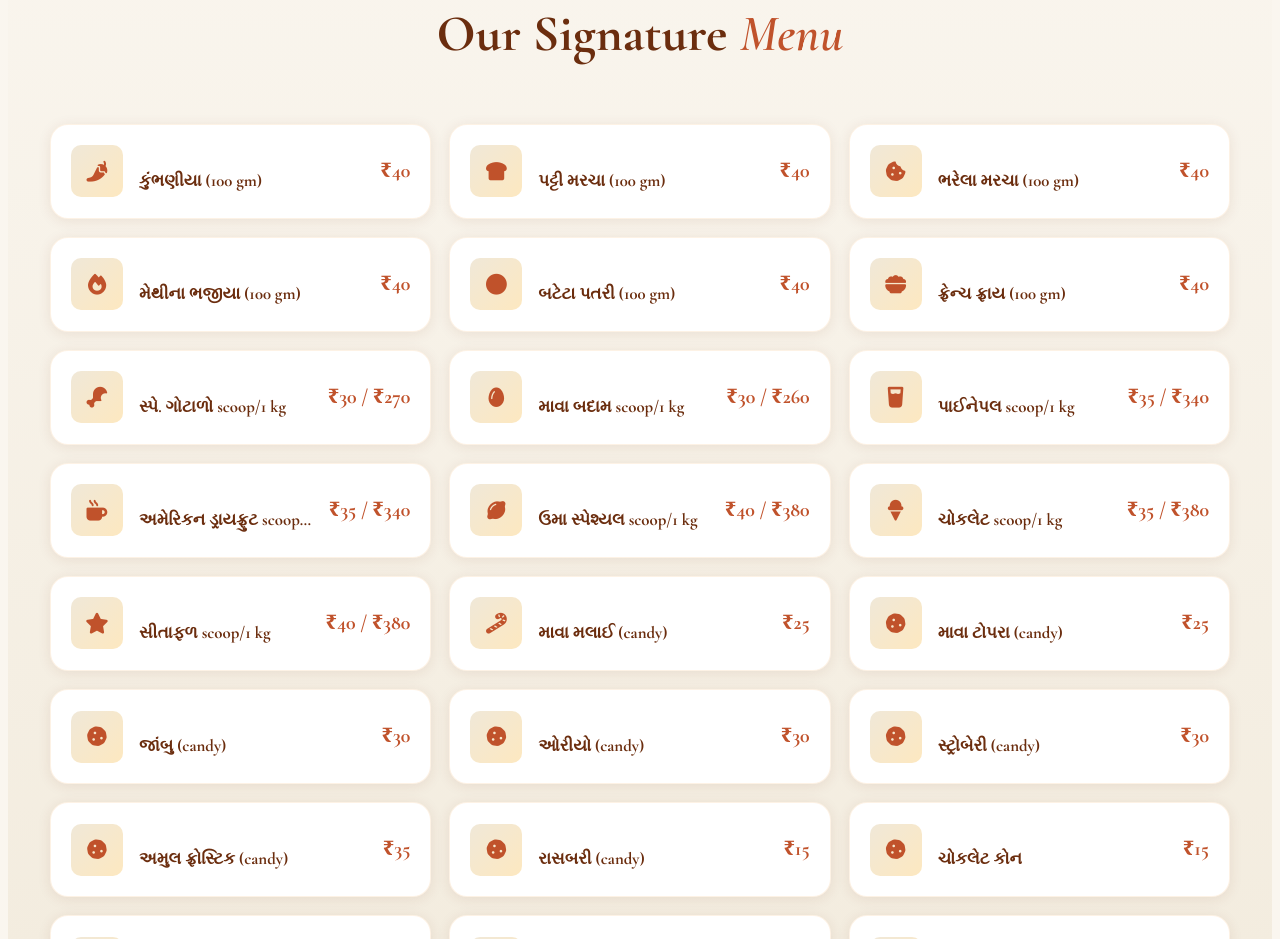
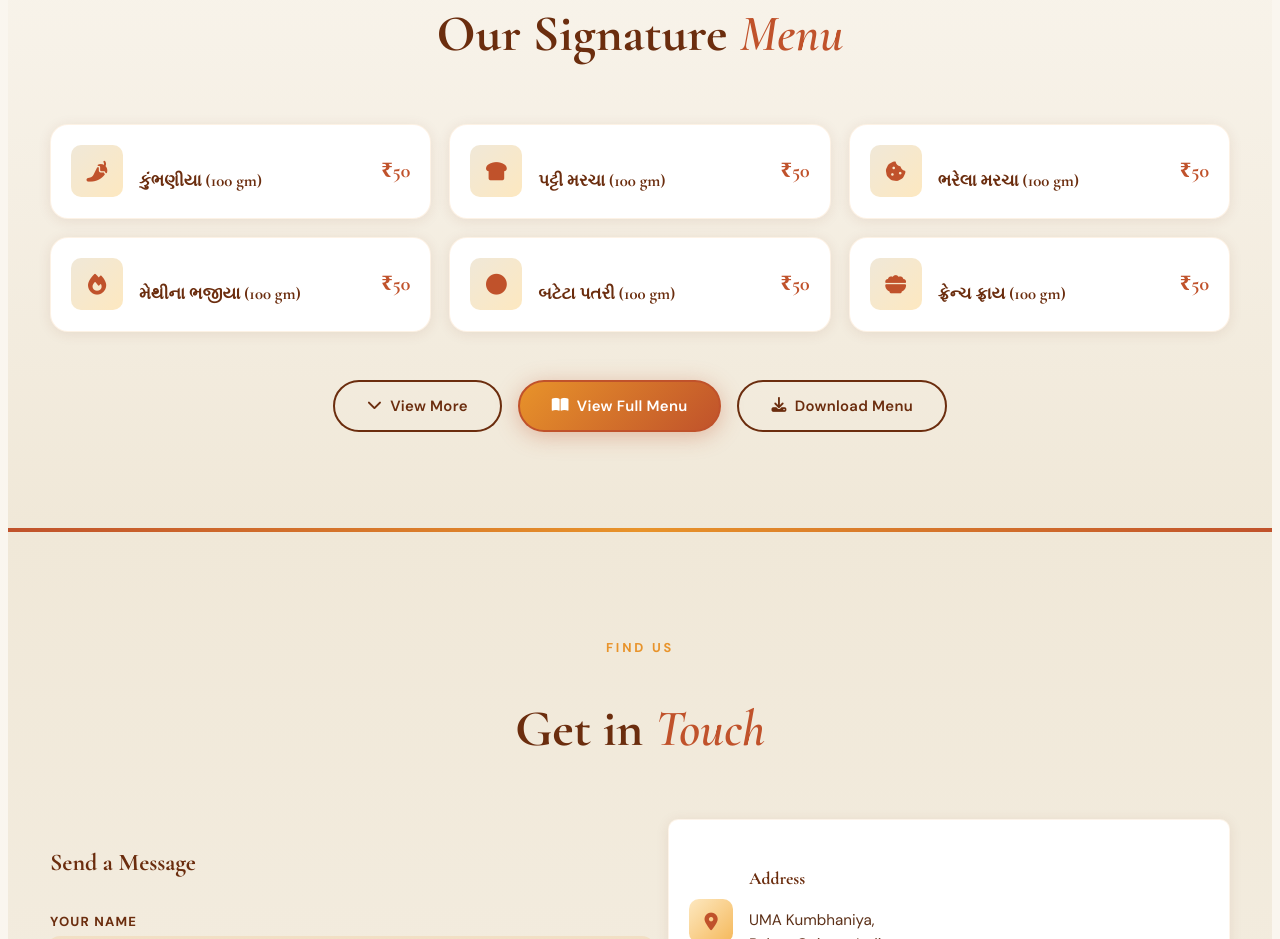
Before and after one commit to tkpatel011/UMA_Kumbhaniya, a plain HTML site: page index.html in a window 1280 px wide. Shown: the part 1861-2800 px from the top of the page. Drawn offline with nearby package versions, Linux system fonts and the light colour scheme.

Commit message:
Update index.html

```diff
--- a/index.html
+++ b/index.html
@@ -1,47 +1,44 @@
 <!DOCTYPE html>
 <html lang="en">
-
 <head>
     <meta charset="UTF-8" />
-    <meta name="viewport" content="width=device-width, initial-scale=1.0" />
-    <title>UMA Kumbhaniya</title>
+    <meta name="viewport" content="width=device-width, initial-scale=1.0, maximum-scale=1.0, user-scalable=no" />
+    <title>UMA Kumbhaniya | Premium Gujarati Restaurant in Babra</title>
+    <meta name="description" content="Welcome to UMA Kumbhaniya. Where every bite tells a story of tradition & love. Experience authentic Gujarati cuisine in Babra, Gujarat." />
+    <meta name="keywords" content="UMA Kumbhaniya, Kumbhaniya, Babra Restaurant, Gujarati Cuisine, Authentic Gujarati Food, Traditional Restaurant" />
+    <meta property="og:title" content="UMA Kumbhaniya | Authentic Gujarati Restaurant" />
+    <meta property="og:description" content="Where every bite tells a story of tradition & love. Experience authentic Gujarati cuisine in Babra, Gujarat." />
+    <meta property="og:type" content="website" />
+    <meta property="og:url" content="https://www.umakumbhaniya.com" />
+    <meta name="robots" content="index, follow" />
+    <link rel="canonical" href="https://www.umakumbhaniya.com" />
     <link rel="icon" type="image/png" href="favicon.png" />
     <link rel="stylesheet" href="style.css" />
     <link
         href="https://fonts.googleapis.com/css2?family=Cormorant+Garamond:ital,wght@0,400;0,600;0,700;1,400;1,600&family=DM+Sans:wght@300;400;500;600;700&display=swap"
         rel="stylesheet" />
     <link rel="stylesheet" href="https://cdnjs.cloudflare.com/ajax/libs/font-awesome/6.5.0/css/all.min.css" />
-    <!-- EmailJS SDK -->
     <script src="https://cdn.jsdelivr.net/npm/@emailjs/browser@4/dist/email.min.js"></script>
-
     <script>
         document.addEventListener("DOMContentLoaded", function () {
             emailjs.init({ publicKey: "ovHgjAdItAZoxY40m" });
         });
     </script>
 </head>
-
 <body>
-
-    <!-- ===== NAVBAR ===== -->
         <header class="navbar" id="navbar">
         <div class="nav-container">
             <a href="#home" class="nav-logo">
                 <img src="favicon.png" alt="UMA Kumbhaniya Logo" class="logo-img" />
             </a>
-            <!-- Desktop nav only -->
             <nav class="nav-links" id="navLinks">
                 <a href="#home" class="nav-link active">Home</a>
                 <a href="#about" class="nav-link">About</a>
                 <a href="#menu" class="nav-link">Menu</a>
                 <a href="#contact" class="nav-link">Contact</a>
             </nav>
-
-
         </div>
     </header>
-
-    <!-- ===== HERO SECTION ===== -->
         <section class="hero" id="home">
         <div class="hero-bg-pattern"></div>
         <div class="hero-overlay"></div>
@@ -59,8 +56,6 @@
             <i class="fas fa-chevron-down"></i>
         </div>
     </section>
-
-    <!-- ===== ABOUT SECTION ===== -->
         <section class="section about" id="about">
         <div class="container">
             <div class="section-header">
@@ -95,206 +90,196 @@
             </div>
         </div>
     </section>
-
-    <!-- ===== MENU SECTION ===== -->
         <section class="section menu-section" id="menu">
         <div class="container">
             <div class="section-header">
                 <p class="section-eyebrow">What We Serve</p>
                 <h2 class="section-title">Our Signature <em>Menu</em></h2>
             </div>
-
             <div class="menu-grid" id="menuGrid">
                 <div class="menu-card">
                     <div class="menu-card-icon"><i class="fas fa-pepper-hot"></i></div>
                     <div class="menu-card-info">
                         <h4>કુંભણીયા (100 gm)</h4>
                     </div>
-                    <span class="menu-price">₹40</span>
+                    <span class="menu-price">₹50</span>
                 </div>
                 <div class="menu-card">
                     <div class="menu-card-icon"><i class="fas fa-bread-slice"></i></div>
                     <div class="menu-card-info">
                         <h4>પટ્ટી મરચા (100 gm)</h4>
                     </div>
-                    <span class="menu-price">₹40</span>
+                    <span class="menu-price">₹50</span>
                 </div>
                 <div class="menu-card">
                     <div class="menu-card-icon"><i class="fas fa-cookie-bite"></i></div>
                     <div class="menu-card-info">
                         <h4>ભરેલા મરચા (100 gm)</h4>
                     </div>
-                    <span class="menu-price">₹40</span>
+                    <span class="menu-price">₹50</span>
                 </div>
                 <div class="menu-card">
                     <div class="menu-card-icon"><i class="fas fa-fire"></i></div>
                     <div class="menu-card-info">
                         <h4>મેથીના ભજીયા (100 gm)</h4>
                     </div>
-                    <span class="menu-price">₹40</span>
+                    <span class="menu-price">₹50</span>
                 </div>
                 <div class="menu-card">
                     <div class="menu-card-icon"><i class="fas fa-circle"></i></div>
                     <div class="menu-card-info">
                         <h4>બટેટા પતરી (100 gm)</h4>
                     </div>
-                    <span class="menu-price">₹40</span>
+                    <span class="menu-price">₹50</span>
                 </div>
                 <div class="menu-card">
                     <div class="menu-card-icon"><i class="fas fa-bowl-food"></i></div>
                     <div class="menu-card-info">
                         <h4>ફ્રેન્ચ ફ્રાય (100 gm)</h4>
                     </div>
-                    <span class="menu-price">₹40</span>
+                    <span class="menu-price">₹50</span>
                 </div>
-                <div class="menu-card">
+                <div class="menu-card hidden">
                     <div class="menu-card-icon"><i class="fas fa-drumstick-bite"></i></div>
                     <div class="menu-card-info">
                         <h4>સ્પે. ગોટાળો scoop/1 kg</h4>
                     </div>
-                    <span class="menu-price">₹30 / ₹270</span>
+                    <span class="menu-price">₹30/₹290</span>
                 </div>
-                <div class="menu-card">
+                <div class="menu-card hidden">
+                    <div class="menu-card-icon"><i class="fas fa-egg"></i></div>
+                    <div class="menu-card-info">
+                        <h4>સ્પે. મલાઈ scoop/1 kg</h4>
+                    </div>
+                    <span class="menu-price">₹30/₹290</span>
+                </div>
+                <div class="menu-card hidden">
                     <div class="menu-card-icon"><i class="fas fa-egg"></i></div>
                     <div class="menu-card-info">
                         <h4>માવા બદામ scoop/1 kg</h4>
                     </div>
-                    <span class="menu-price">₹30 / ₹260</span>
+                    <span class="menu-price">₹30/₹290</span>
                 </div>
-                <div class="menu-card">
+                <div class="menu-card hidden">
                     <div class="menu-card-icon"><i class="fas fa-glass-water"></i></div>
                     <div class="menu-card-info">
                         <h4>પાઈનેપલ scoop/1 kg</h4>
                     </div>
-                    <span class="menu-price">₹35 / ₹340</span>
+                    <span class="menu-price">₹35/₹350</span>
                 </div>
-                <div class="menu-card">
+                <div class="menu-card hidden">
                     <div class="menu-card-icon"><i class="fas fa-mug-hot"></i></div>
                     <div class="menu-card-info">
                         <h4>અમેરિકન ડ્રાયફ્રુટ scoop/1 kg</h4>
                     </div>
-                    <span class="menu-price">₹35 / ₹340</span>
+                    <span class="menu-price">₹35/₹350</span>
                 </div>
-                <div class="menu-card">
+                <div class="menu-card hidden">
                     <div class="menu-card-icon"><i class="fas fa-lemon"></i></div>
                     <div class="menu-card-info">
                         <h4>ઉમા સ્પેશ્યલ scoop/1 kg</h4>
                     </div>
-                    <span class="menu-price">₹40 / ₹380</span>
+                    <span class="menu-price">₹40/₹400</span>
                 </div>
-                <div class="menu-card">
+                <div class="menu-card hidden">
                     <div class="menu-card-icon"><i class="fas fa-ice-cream"></i></div>
                     <div class="menu-card-info">
                         <h4>ચોકલેટ scoop/1 kg</h4>
                     </div>
-                    <span class="menu-price">₹35 / ₹380</span>
+                    <span class="menu-price">₹30/₹300</span>
                 </div>
-                <div class="menu-card">
+                <div class="menu-card hidden">
                     <div class="menu-card-icon"><i class="fas fa-star"></i></div>
                     <div class="menu-card-info">
                         <h4>સીતાફળ scoop/1 kg</h4>
                     </div>
-                    <span class="menu-price">₹40 / ₹380</span>
+                    <span class="menu-price">₹40/₹400</span>
                 </div>
-                <div class="menu-card">
+                <div class="menu-card hidden">
                     <div class="menu-card-icon"><i class="fas fa-candy-cane"></i></div>
                     <div class="menu-card-info">
                         <h4>માવા મલાઈ (candy)</h4>
                     </div>
                     <span class="menu-price">₹25</span>
                 </div>
-                <div class="menu-card">
+                <div class="menu-card hidden">
                     <div class="menu-card-icon"><i class="fas fa-cookie"></i></div>
                     <div class="menu-card-info">
                         <h4>માવા ટોપરા (candy)</h4>
                     </div>
-                    <span class="menu-price">₹25</span>
+                    <span class="menu-price">₹30</span>
                 </div>
-                <div class="menu-card">
+                <div class="menu-card hidden">
                     <div class="menu-card-icon"><i class="fas fa-cookie"></i></div>
                     <div class="menu-card-info">
                         <h4>જાંબુ (candy)</h4>
                     </div>
-                    <span class="menu-price">₹30</span>
+                    <span class="menu-price">₹35</span>
                 </div>
-                <div class="menu-card">
+                <div class="menu-card hidden">
                     <div class="menu-card-icon"><i class="fas fa-cookie"></i></div>
                     <div class="menu-card-info">
                         <h4>ઓરીયો (candy)</h4>
                     </div>
                     <span class="menu-price">₹30</span>
                 </div>
-                <div class="menu-card">
+                <div class="menu-card hidden">
                     <div class="menu-card-icon"><i class="fas fa-cookie"></i></div>
                     <div class="menu-card-info">
                         <h4>સ્ટ્રોબેરી (candy)</h4>
                     </div>
                     <span class="menu-price">₹30</span>
                 </div>
-                <div class="menu-card">
+                <div class="menu-card hidden">
                     <div class="menu-card-icon"><i class="fas fa-cookie"></i></div>
                     <div class="menu-card-info">
                         <h4>અમુલ ફ્રોસ્ટિક (candy)</h4>
                     </div>
                     <span class="menu-price">₹35</span>
                 </div>
-                <div class="menu-card">
+                <div class="menu-card hidden">
                     <div class="menu-card-icon"><i class="fas fa-cookie"></i></div>
                     <div class="menu-card-info">
                         <h4>રાસબરી (candy)</h4>
                     </div>
                     <span class="menu-price">₹15</span>
                 </div>
-                <div class="menu-card">
+                <div class="menu-card hidden">
                     <div class="menu-card-icon"><i class="fas fa-cookie"></i></div>
                     <div class="menu-card-info">
                         <h4>ચોકલેટ કોન</h4>
                     </div>
-                    <span class="menu-price">₹15</span>
+                    <span class="menu-price">₹20</span>
                 </div>
-                <div class="menu-card">
+                <div class="menu-card hidden">
                     <div class="menu-card-icon"><i class="fas fa-cookie"></i></div>
                     <div class="menu-card-info">
                         <h4>થમ્સઅપ</h4>
                     </div>
                     <span class="menu-price">₹20</span>
                 </div>
-                <div class="menu-card">
+                <div class="menu-card hidden">
                     <div class="menu-card-icon"><i class="fas fa-cookie"></i></div>
                     <div class="menu-card-info">
-                        <h4>sprite</h4>
+                        <h4>સ્પ્રાઈટ</h4>
                     </div>
                     <span class="menu-price">₹20</span>
                 </div>
-                <div class="menu-card">
+                <div class="menu-card hidden">
                     <div class="menu-card-icon"><i class="fas fa-cookie"></i></div>
                     <div class="menu-card-info">
                         <h4>માઝા</h4>
                     </div>
                     <span class="menu-price">₹20</span>
                 </div>
-                <div class="menu-card">
-                    <div class="menu-card-icon"><i class="fas fa-cookie"></i></div>
-                    <div class="menu-card-info">
-                        <h4>જીરા મસાલા</h4>
-                    </div>
-                    <span class="menu-price">₹20</span>
-                </div>
-                <div class="menu-card">
-                    <div class="menu-card-icon"><i class="fas fa-cookie"></i></div>
-                    <div class="menu-card-info">
-                        <h4>ઓરેન્જ</h4>
-                    </div>
-                    <span class="menu-price">₹20</span>
-                </div>
-                <div class="menu-card">
+                <div class="menu-card hidden">
                     <div class="menu-card-icon"><i class="fas fa-cookie"></i></div>
                     <div class="menu-card-info">
                         <h4>સોસીયો</h4>
                     </div>
                     <span class="menu-price">₹20</span>
                 </div>
-                <div class="menu-card">
+                <div class="menu-card hidden">
                     <div class="menu-card-icon"><i class="fas fa-cookie"></i></div>
                     <div class="menu-card-info">
                         <h4>છાસ</h4>
@@ -302,8 +287,10 @@
                     <span class="menu-price">₹20</span>
                 </div>
             </div>
-
             <div class="menu-actions">
+                <button class="btn btn-outline" id="viewMoreBtn">
+                    <i class="fas fa-chevron-down"></i> View More
+                </button>
                 <button class="btn btn-primary" id="viewFullMenu">
                     <i class="fas fa-book-open"></i> View Full Menu
                 </button>
@@ -313,8 +300,6 @@
             </div>
         </div>
     </section>
-
-    <!-- ===== CONTACT SECTION ===== -->
         <section class="section contact-section" id="contact">
         <div class="container">
             <div class="section-header">
@@ -322,7 +307,6 @@
                 <h2 class="section-title">Get in <em>Touch</em></h2>
             </div>
             <div class="contact-grid">
-                <!-- Form -->
                 <div class="contact-form-wrap">
                     <h3>Send a Message</h3>
                     <form id="contactForm" novalidate>
@@ -351,8 +335,6 @@
                         </div>
                     </form>
                 </div>
-
-                <!-- Info -->
                 <div class="contact-info-wrap">
                     <div class="info-cards">
                         <div class="info-card">
@@ -397,8 +379,6 @@
                     </div>
                 </div>
             </div>
-
-            <!-- Map -->
             <div class="map-wrap">
                 <h3 class="map-title">Our Location</h3>
                 <div class="map-container">
@@ -416,8 +396,6 @@
             </div>
         </div>
     </section>
-
-    <!-- ===== FOOTER ===== -->
         <footer class="footer">
         <div class="footer-container">
             <div class="footer-brand">
@@ -454,13 +432,9 @@
             <p>© 2025 UMA Kumbhaniya. All Rights Reserved. | Designed with <i class="fas fa-heart"></i></p>
         </div>
     </footer>
-
-    <!-- ===== SCROLL TO TOP ===== -->
         <button class="scroll-top" id="scrollTop" aria-label="Scroll to top">
         <i class="fas fa-chevron-up"></i>
     </button>
-
-    <!-- ===== FULL MENU MODAL ===== -->
         <div class="modal-overlay" id="menuModal" role="dialog" aria-modal="true" aria-label="Full Menu">
         <div class="modal-box">
             <div class="modal-header">
@@ -472,8 +446,6 @@
             <div class="modal-body" id="modalMenuContent"></div>
         </div>
     </div>
-
     <script src="script.js"></script>
 </body>
-
 </html>
```
Lines whose indentation alone changed are shown as unchanged.
